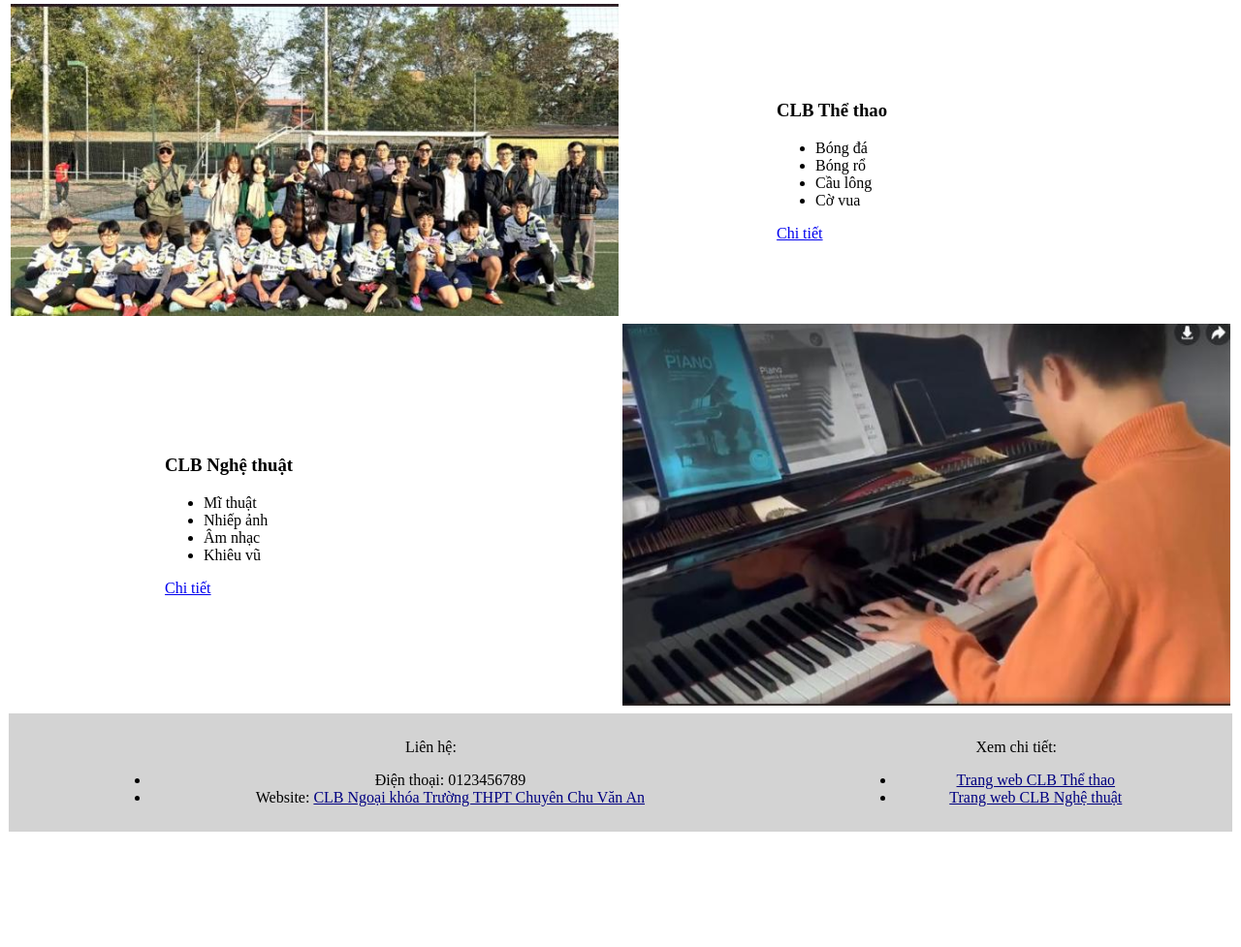
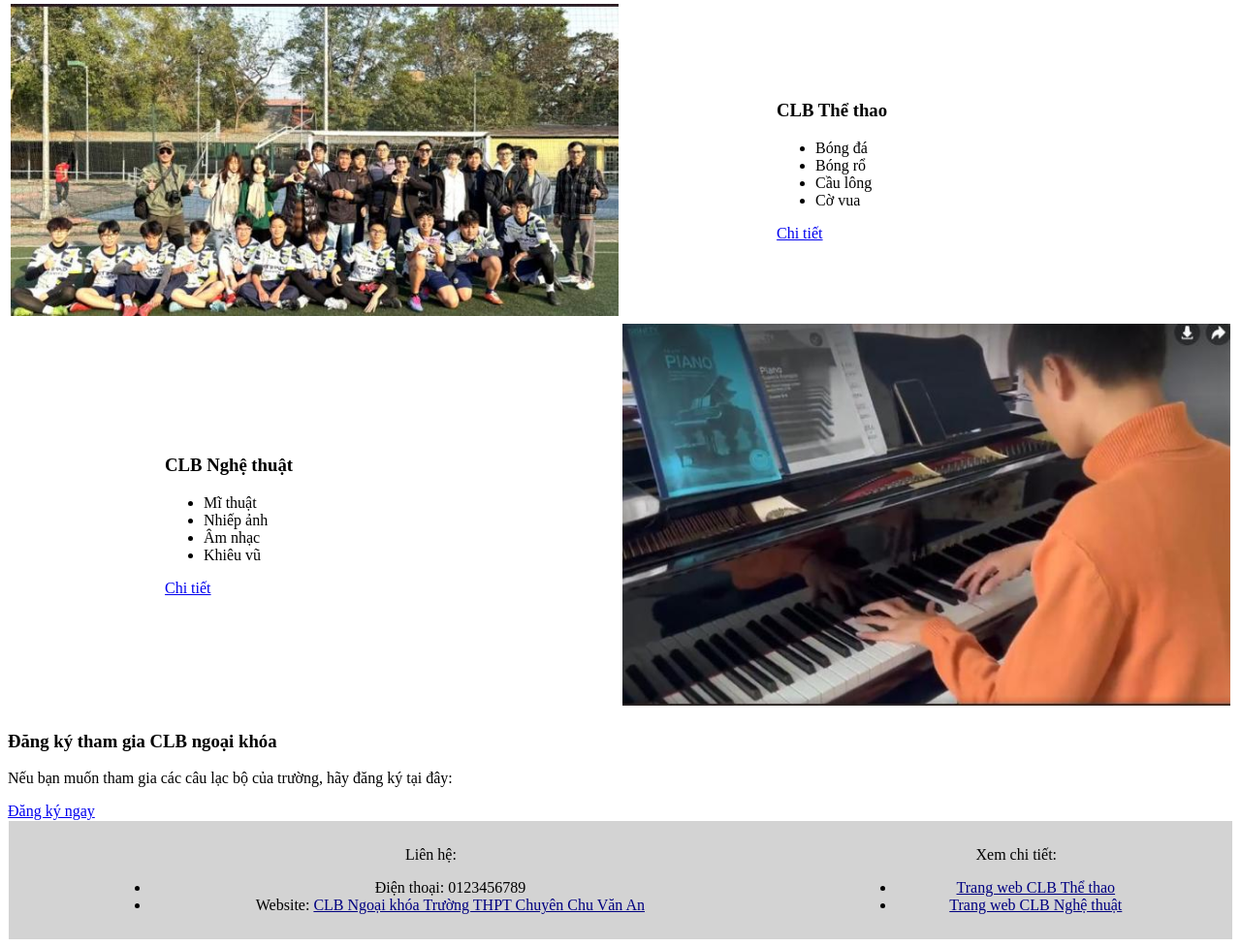
Before and after one commit to doantm1809-dotcom/code, a plain HTML site: page index.html in a window 1280 px wide. Shown: the part 838-1815 px from the top of the page at 97% size. Before the commit the page ends 1704 px from the top, so only its background shows below. Drawn offline with Linux system fonts and the light colour scheme.

Commit message:
Update index.html

```diff
--- a/index.html
+++ b/index.html
@@ -57,6 +57,11 @@
 <td class="cell_img"><img src="img-d.jpg" class="img"></td>
 </tr>
 </table>
+<div class="register">
+    <h3>Đăng ký tham gia CLB ngoại khóa</h3>
+    <p>Nếu bạn muốn tham gia các câu lạc bộ của trường, hãy đăng ký tại đây:</p>
+    <a href="dangki.html" class="btn-register">Đăng ký ngay</a>
+</div>
 <footer>
 <div class="row">
 <div style="width:60%">
```
